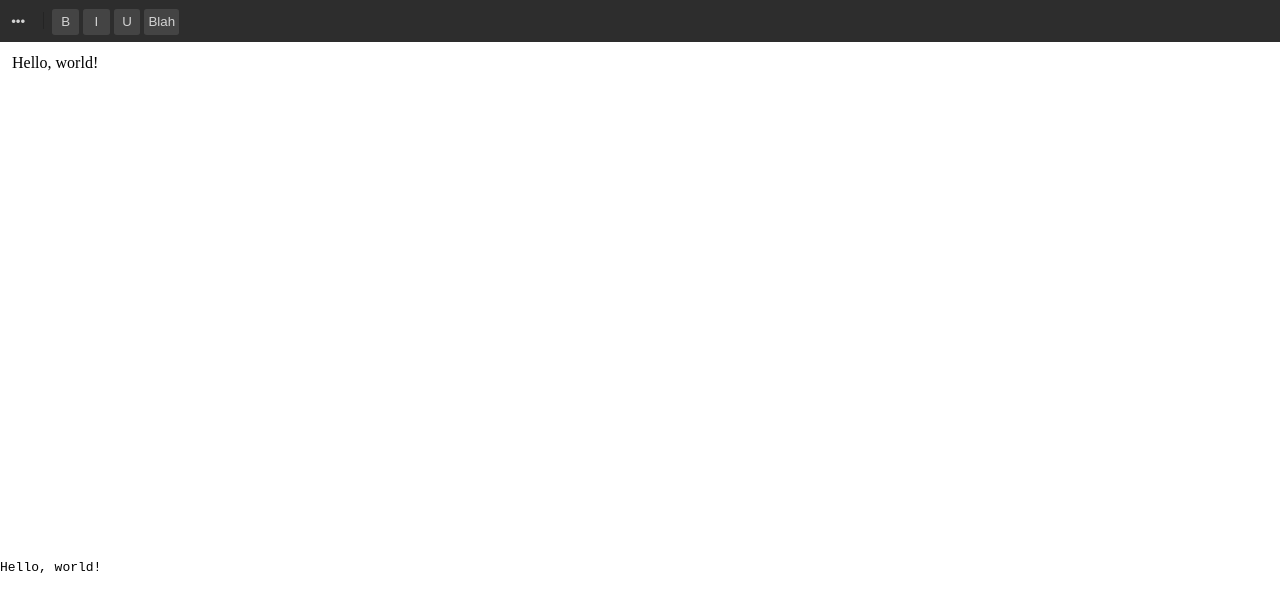
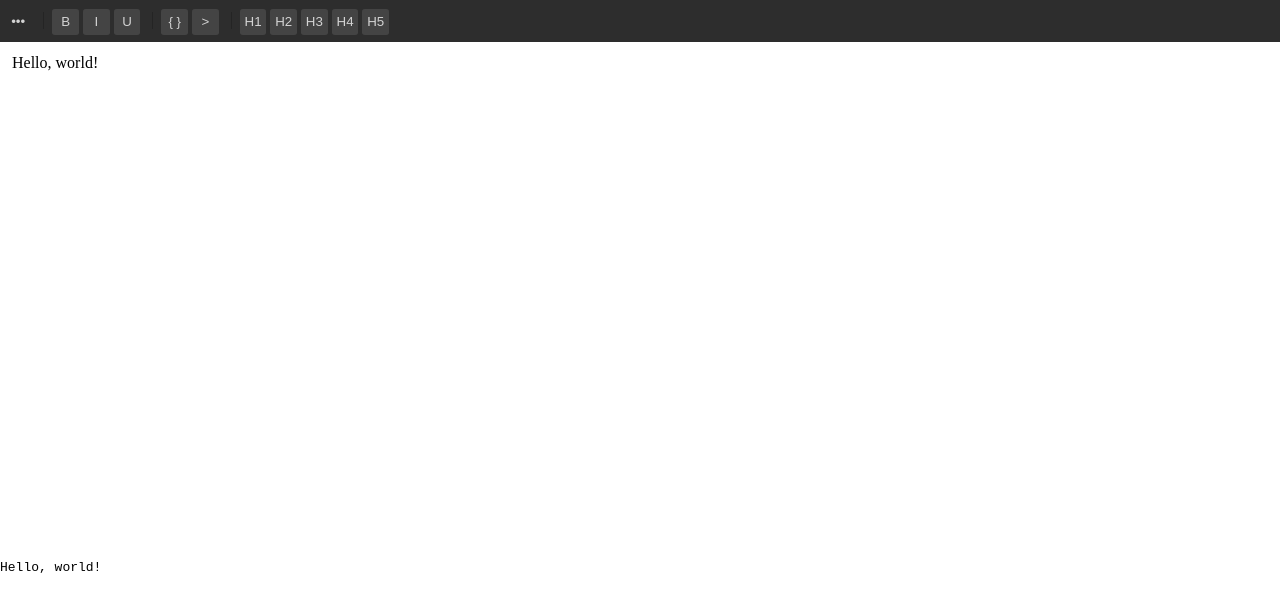
Before and after one commit to dgrundel/scribble, a Svelte app: page / in a window 1280 px wide. Shown: the top 610 px of the page. Built offline with nearby package versions, Linux system fonts and the light colour scheme; the HTML template or start-up script is replaced by a standard one.

Commit message:
more fake buttons

```diff
--- a/src/Drawer.svelte
+++ b/src/Drawer.svelte
@@ -37,7 +37,7 @@
         top: 0;
         bottom: 0;
         left: 0;
-        width: 80vw;
+        width: 85vw;
         background-color: #282828;
         box-shadow: 0 0 2rem rgba(0,0,0,0.4);
     }
--- a/src/Toolbar.svelte
+++ b/src/Toolbar.svelte
@@ -5,13 +5,25 @@ export let openMenu: () => void;
 <div class="toolbar">
 
     <button class="tool" style="background-color: transparent" on:click={openMenu}>&bull;&bull;&bull;</button>
+
     <span class="divider"></span>
 
     <button class="tool">B</button>
     <button class="tool">I</button>
     <button class="tool">U</button>
 
-    <button class="tool">Blah</button>
+    <span class="divider"></span>
+
+    <button class="tool">&lcub; &rcub;</button>
+    <button class="tool">&gt;</button>
+
+    <span class="divider"></span>
+
+    <button class="tool">H1</button>
+    <button class="tool">H2</button>
+    <button class="tool">H3</button>
+    <button class="tool">H4</button>
+    <button class="tool">H5</button>
 </div>
 
 <style>
```
